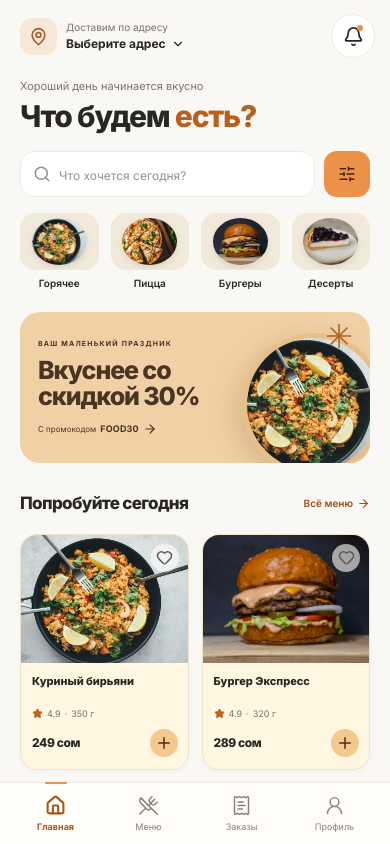
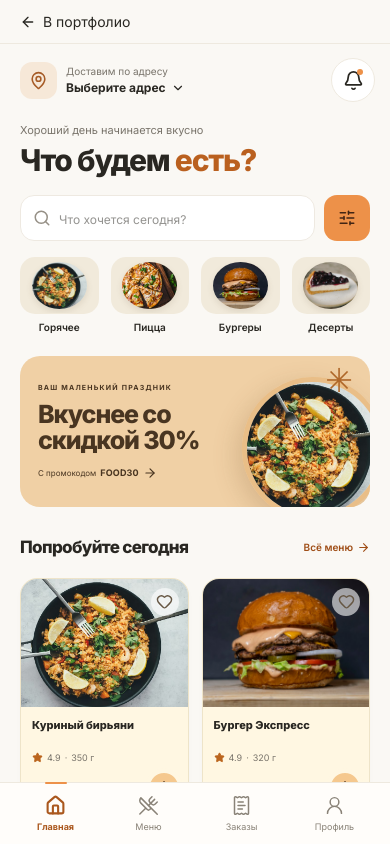
Before and after one commit to Adilet-front/portfolio, a Next.js app: page /demos/food-zone in a window 390 px wide. Built offline with nearby package versions, Linux system fonts and the light colour scheme.

Commit message:
fix: polish Food Zone navigation and mobile layout

```diff
--- a/app/demos/food-zone/food-zone.css
+++ b/app/demos/food-zone/food-zone.css
@@ -10,8 +10,11 @@
   position: fixed;
   inset: 0;
   display: grid;
+  grid-template-columns: minmax(0, 1fr);
+  grid-template-rows: minmax(0, 1fr);
   place-items: center;
   overflow: auto;
+  overflow-x: hidden;
   background: radial-gradient(
     ellipse at 50% 35%,
     #f6ead6 0,
@@ -71,8 +74,36 @@
   display: block;
   object-fit: cover;
 }
+.fz-standalone {
+  --fz-return-height: 44px;
+  padding-top: var(--fz-return-height);
+}
+.fz-return-bar {
+  position: absolute;
+  inset: 0 0 auto;
+  height: var(--fz-return-height);
+  display: flex;
+  align-items: center;
+  justify-content: flex-end;
+  padding: 0 20px;
+  z-index: 2;
+}
+.fz-return-button {
+  display: inline-flex;
+  align-items: center;
+  gap: 7px;
+  min-height: 44px;
+  border: 0;
+  background: transparent;
+  color: var(--fz-ink);
+}
+.fz-standalone .fz-device {
+  height: min(856px, calc(100dvh - var(--fz-return-height) - 56px));
+}
 .fz-device {
   width: 402px;
+  min-width: 0;
+  max-width: 100%;
   height: min(856px, calc(100dvh - 56px));
   min-height: 450px;
   padding: 9px;
@@ -110,6 +141,7 @@
 .fz-phone-screen {
   height: 100%;
   width: 100%;
+  min-width: 0;
   border-radius: 43px;
   overflow: hidden;
   position: relative;
@@ -152,12 +184,15 @@
 }
 .fz-app-body {
   flex: 1;
+  min-width: 0;
   min-height: 0;
   display: flex;
   flex-direction: column;
 }
 .fz-scroll {
   flex: 1;
+  min-width: 0;
+  width: 100%;
   min-height: 0;
   overflow-y: auto;
   overflow-x: hidden;
@@ -169,6 +204,7 @@
   display: none;
 }
 .fz-content {
+  min-width: 0;
   padding: 0 20px 14px;
 }
 .fz-header {
@@ -563,6 +599,7 @@
 }
 .fz-chips {
   display: flex;
+  min-width: 0;
   gap: 7px;
   overflow-x: auto;
   scrollbar-width: none;
@@ -570,6 +607,7 @@
   padding: 2px 20px;
 }
 .fz-chips button {
+  flex: 0 0 auto;
   padding: 9px 15px;
   min-height: 38px;
   border-radius: 24px;
@@ -1965,18 +2003,6 @@
   font-weight: 400;
   display: block;
 }
-.fz-portfolio-link {
-  position: fixed;
-  top: 46px;
-  right: 45px;
-  display: flex;
-  align-items: center;
-  gap: 9px;
-  font-size: 11px;
-  color: #706757;
-  padding: 9px 0;
-  text-decoration: none;
-}
 .fz-desktop-caption {
   position: fixed;
   right: max(5%, calc(50% - 590px));
@@ -2037,19 +2063,29 @@
     left: 25px;
     top: 22px;
   }
-  .fz-portfolio-link {
-    right: 25px;
-    top: 26px;
-  }
 }
 @media (min-width: 481px) and (max-width: 760px) {
   .fz-desktop-brand,
-  .fz-portfolio-link,
   .fz-desktop-footer {
     display: none;
   }
 }
 @media (max-width: 480px) {
+  .fz-standalone {
+    --fz-return-height: calc(44px + env(safe-area-inset-top));
+  }
+  .fz-return-bar {
+    justify-content: flex-start;
+    padding-top: env(safe-area-inset-top);
+    border-bottom: 1px solid var(--fz-line);
+    background: var(--fz-paper);
+  }
+  .fz-standalone .fz-device {
+    height: calc(100dvh - var(--fz-return-height));
+  }
+  .fz-standalone .fz-phone-screen {
+    padding-top: 0;
+  }
   .fz-stage {
     background: var(--fz-paper);
   }
@@ -2068,7 +2104,6 @@
   .fz-desktop-brand,
   .fz-desktop-caption,
   .fz-desktop-footer,
-  .fz-portfolio-link,
   .fz-status-bar {
     display: none;
   }
--- a/components/ProjectActionModal.tsx
+++ b/components/ProjectActionModal.tsx
@@ -135,7 +135,7 @@ export function ProjectActionModal({
                     Реализованный проект
                   </div>
                   <div className="text-[12px] text-muted">
-                    Интерактивный запуск прямо в портфолио
+                    Открыть во весь экран с возвратом в портфолио
                   </div>
                 </div>
               </div>
--- a/components/food-zone/FoodZoneApp.tsx
+++ b/components/food-zone/FoodZoneApp.tsx
@@ -3,9 +3,9 @@
 import Image from "next/image";
 
 import { useCallback, useEffect, useRef, useState } from "react";
-import Link from "next/link";
 import {
   ArrowDown,
+  ArrowLeft,
   ArrowRight,
   Bell,
   Bike,
@@ -51,6 +51,7 @@ import {
   type Order,
 } from "@/content/food-zone";
 import { DemoMap, Empty, FoodCard, Header, Quantity, Row, Sheet } from "./ui";
+import { demoReturnDelta, portfolioReturnPath, type DemoNavigation } from "@/content/demo-navigation";
 
 const STORAGE_KEY = "food-zone:v1";
 const screens = [
@@ -86,6 +87,7 @@ const locations = ["ул. Фрунзе, 54", "пр. Чуй, 120", "ул. Пан
 export function FoodZoneApp() {
   const [state, setState] = useState<FoodState>(initialFoodState);
   const [ready, setReady] = useState(false);
+  const [standalone, setStandalone] = useState(false);
   const [route, setRoute] = useState("home");
   const [sheet, setSheet] = useState<SheetName>(null);
   const [query, setQuery] = useState("");
@@ -121,6 +123,15 @@ export function FoodZoneApp() {
   const rating = ratingDraft ?? order?.rating ?? 0;
   const review = reviewDraft ?? order?.review ?? "";
   const food = foods.find((item) => item.id === argument);
+  const hasUnreadNotifications =
+    (state.notificationsEnabled &&
+      !state.readNotifications.includes("welcome")) ||
+    state.orders.some(
+      (item) =>
+        !state.readNotifications.includes(
+          `${item.id}-${item.step}-${item.cancelled}`,
+        ),
+    );
   const navScreen = ["menu", "restaurant", "dish"].includes(screen)
     ? "menu"
     : ["orders", "order", "tracking", "chat", "review"].includes(screen)
@@ -130,6 +141,20 @@ export function FoodZoneApp() {
         : "home";
 
   useEffect(() => {
+    const isStandalone = window.self === window.top;
+    // Preserve this entry across reloads and Back/Forward. Internal screens
+    // have a depth so the portfolio return skips them in one history action.
+    if (isStandalone && !window.history.state?.foodZoneNavigation) {
+      const returnTo = portfolioReturnPath(document.referrer, window.location.origin);
+      const navigation: DemoNavigation = {
+        depth: 0,
+        returnTo: returnTo ?? "/",
+        canGoBack: returnTo !== null && window.history.length > 1,
+      };
+      window.history.replaceState(
+        { ...window.history.state, foodZoneNavigation: navigation }, "",
+      );
+    }
     const readRoute = () => {
       setRoute(window.location.hash.slice(1) || "home");
       setSheet(null);
@@ -147,6 +172,7 @@ export function FoodZoneApp() {
         setStorageFailed(true);
       }
       setOffline(!navigator.onLine);
+      setStandalone(isStandalone);
       readRoute();
       setReady(true);
     }, 650);
@@ -198,12 +224,34 @@ export function FoodZoneApp() {
       scroller.current?.scrollTo({ top: 0, behavior: "smooth" });
       return;
     }
-    window.history.pushState(null, "", `#${next}`);
+    if (window.self !== window.top) {
+      // Iframe navigation must not add entries to the portfolio's history.
+      window.history.replaceState(window.history.state, "", `#${next}`);
+    } else {
+      const navigation = window.history.state?.foodZoneNavigation as DemoNavigation | undefined;
+      window.history.pushState({
+        ...window.history.state,
+        foodZoneNavigation: {
+          depth: (navigation?.depth ?? 0) + 1,
+          returnTo: navigation?.returnTo ?? "/",
+          canGoBack: navigation?.canGoBack ?? false,
+        },
+      }, "", `#${next}`);
+    }
     setRoute(next);
     setSheet(null);
     setFormError("");
     setRating(null);
     setReview(null);
+  }
+  function returnToPortfolio() {
+    const navigation = window.history.state?.foodZoneNavigation as DemoNavigation | undefined;
+    if (navigation?.canGoBack) {
+      window.history.go(demoReturnDelta(navigation.depth));
+    } else {
+      // Direct links / new tabs have no originating portfolio history entry.
+      window.location.replace("/");
+    }
   }
   function quantity(id: string, delta: number) {
     setState((current) => ({
@@ -534,7 +582,7 @@ export function FoodZoneApp() {
                 onClick={() => go("notifications")}
               >
                 <Bell size={21} />
-                {!state.readNotifications.includes("welcome") && <i />}
+                {hasUnreadNotifications && <i />}
               </button>
             </header>
           ) : (
@@ -1150,12 +1198,18 @@ export function FoodZoneApp() {
       return order ? (
         <>
           <Header
-            title={screen === "tracking" && order.step === 2 && !order.cancelled ? "Курьер в пути" : "Ваш заказ"}
+            title={
+              screen === "tracking" && order.step === 2 && !order.cancelled
+                ? "Курьер в пути"
+                : "Ваш заказ"
+            }
             back={() =>
               go(screen === "tracking" ? `order/${order.id}` : "orders")
             }
           />
-          {screen === "tracking" && order.step === 2 && !order.cancelled && <DemoMap tracking step={order.step} />}
+          {screen === "tracking" && order.step === 2 && !order.cancelled && (
+            <DemoMap tracking step={order.step} />
+          )}
           <div className="fz-content">
             <div
               className={`fz-order-hero${order.cancelled ? " cancelled" : ""}`}
@@ -1874,7 +1928,14 @@ export function FoodZoneApp() {
     totals.count > 0 &&
     ["home", "menu", "restaurant", "favorites"].includes(screen);
   return (
-    <div className="fz-stage">
+    <div className={`fz-stage${standalone ? " fz-standalone" : ""}`}>
+      {standalone && (
+        <div className="fz-return-bar">
+          <button type="button" onClick={returnToPortfolio} className="fz-return-button">
+            <ArrowLeft size={16} /> В портфолио
+          </button>
+        </div>
+      )}
       <aside className="fz-desktop-brand" aria-hidden="true">
         <span className="fz-brand-icon">
           <UtensilsCrossed size={22} />
@@ -1883,9 +1944,6 @@ export function FoodZoneApp() {
           Food Zone<small>Вкусное рядом.</small>
         </span>
       </aside>
-      <Link className="fz-portfolio-link" href="/">
-        Портфолио <ArrowRight size={15} />
-      </Link>
       <div className="fz-device">
         <div className="fz-phone-screen">
           {!ready ? (
@@ -2098,9 +2156,19 @@ export function FoodZoneApp() {
                   )}
                   {sheet === "reorder" && order && (
                     <>
-                      <p className="fz-description">В корзине уже есть блюда. Заменить их составом этого заказа по текущим ценам?</p>
-                      <button className="fz-btn" onClick={() => repeatOrder(order, true)}>Заменить и повторить</button>
-                      <button className="fz-text-button" onClick={closeSheet}>Сохранить текущую корзину</button>
+                      <p className="fz-description">
+                        В корзине уже есть блюда. Заменить их составом этого
+                        заказа по текущим ценам?
+                      </p>
+                      <button
+                        className="fz-btn"
+                        onClick={() => repeatOrder(order, true)}
+                      >
+                        Заменить и повторить
+                      </button>
+                      <button className="fz-text-button" onClick={closeSheet}>
+                        Сохранить текущую корзину
+                      </button>
                     </>
                   )}
                   {sheet === "edit-profile" && (
--- /dev/null
+++ b/content/demo-navigation.ts
@@ -0,0 +1,21 @@
+export type DemoNavigation = {
+  depth: number;
+  returnTo: string;
+  canGoBack: boolean;
+};
+
+// Only portfolio pages are valid return destinations, never another demo.
+export function portfolioReturnPath(referrer: string, origin: string): string | null {
+  try {
+    const url = new URL(referrer);
+    if (url.origin !== origin) return null;
+    if (url.pathname !== "/" && url.pathname !== "/work/food-zone") return null;
+    return `${url.pathname}${url.search}${url.hash}`;
+  } catch {
+    return null;
+  }
+}
+
+export function demoReturnDelta(depth: number): number {
+  return -(Math.max(0, Math.trunc(depth)) + 1);
+}
--- a/content/profile.ts
+++ b/content/profile.ts
@@ -261,8 +261,8 @@ export const profile: Profile = {
       issuedAt: "4 августа 2026 года",
       credentialId: "KS260027832",
       image: "/certificates/ux-ui-certificate.jpg",
-      imageWidth: 2560,
-      imageHeight: 1920
+      imageWidth: 1831,
+      imageHeight: 2525
     }
   ],
   memberSince: "марта 2026 года",
```
Also changed, not shown: components/InfoPanel.tsx (+6 -3 lines), components/ProjectLivePreviewModal.tsx (deleted, +0 -129 lines), components/WorkCaseClient.tsx (+2 -8 lines), components/WorkGrid.tsx (+1 -7 lines), 2 other files (tests, documents, lock files or other folders).
